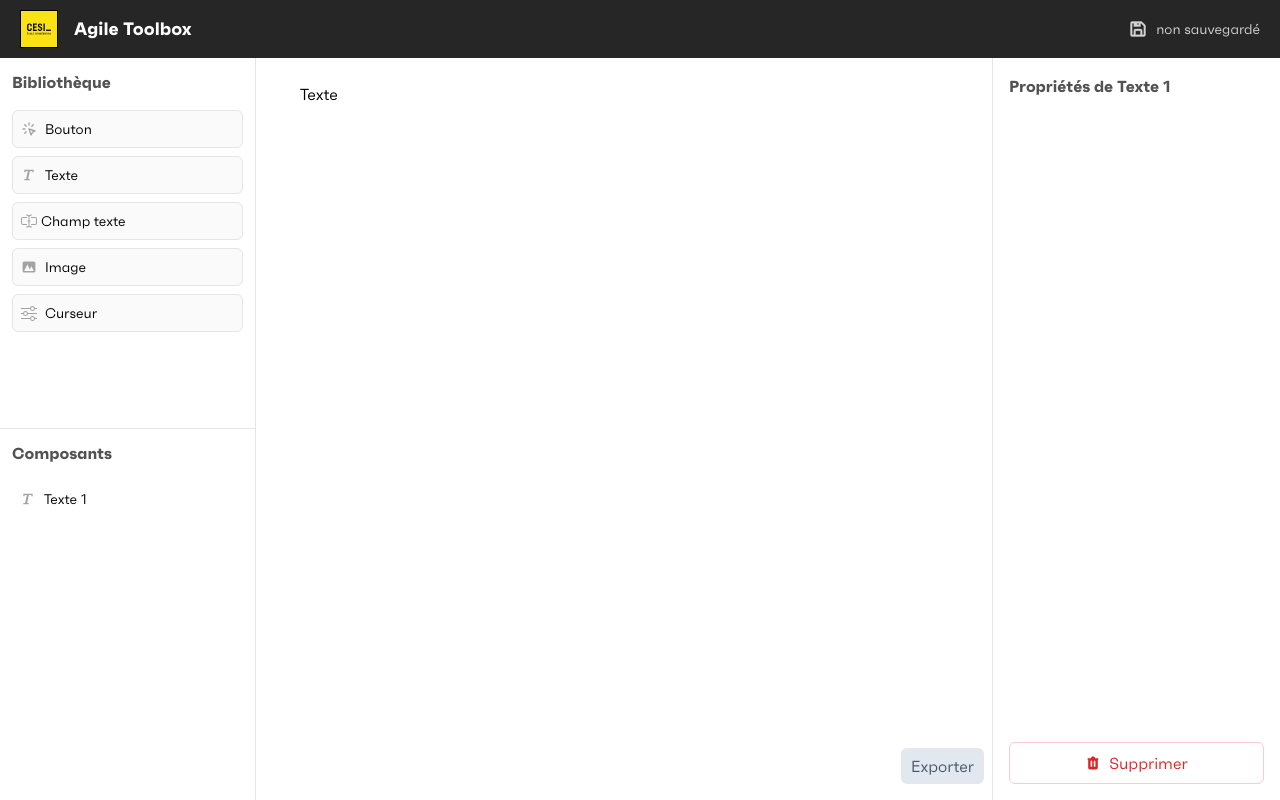
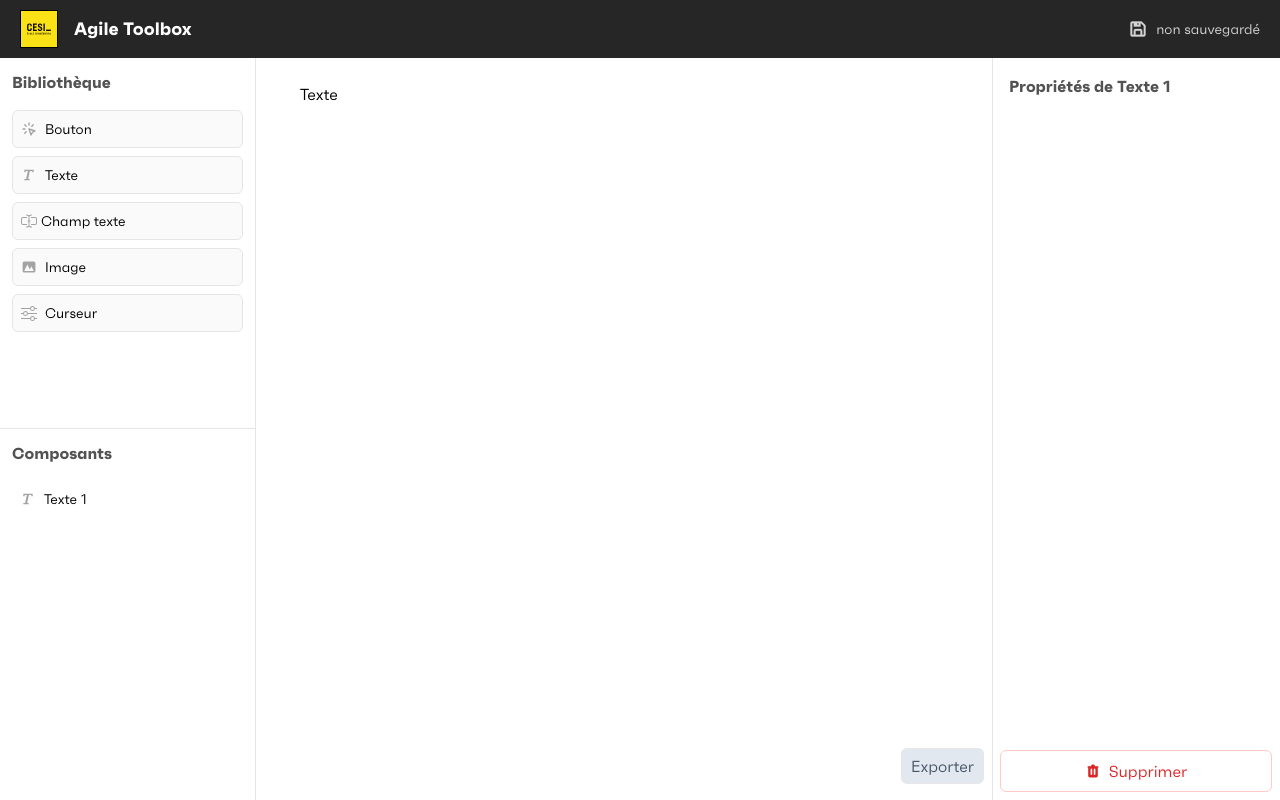
Before and after one commit to floriaaan/agile-toolbox, a Next.js app: page / in a window 1280 px wide. Both pictures are taken after a click on the button "Texte". Built offline with nearby package versions, Linux system fonts and the light colour scheme.

Commit message:
fix: delete button

```diff
--- a/components/Layout.jsx
+++ b/components/Layout.jsx
@@ -350,7 +350,7 @@ const RightSidebar = () => {
           setComponents([...old]);
           setSelectedComponentIndex(undefined);
         }}
-        className="inline-flex items-center justify-center p-2 text-red-600 duration-150 border border-red-200 rounded-md hover:bg-red-100 gap-x-2"
+        className="fixed inline-flex items-center justify-center w-[17rem] p-2 text-red-600 duration-150 border border-red-200 rounded-md right-2 bottom-2 hover:bg-red-100 gap-x-2"
       >
         <HiTrash />
         Supprimer
```
